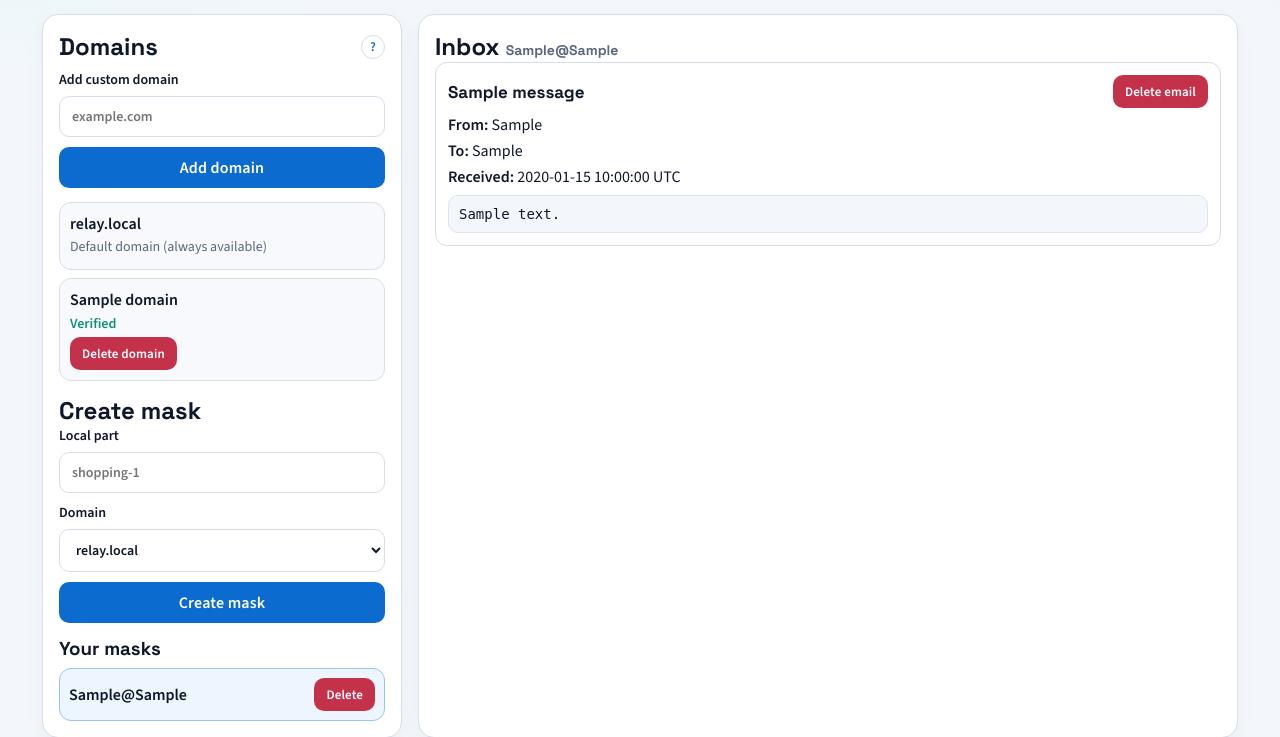
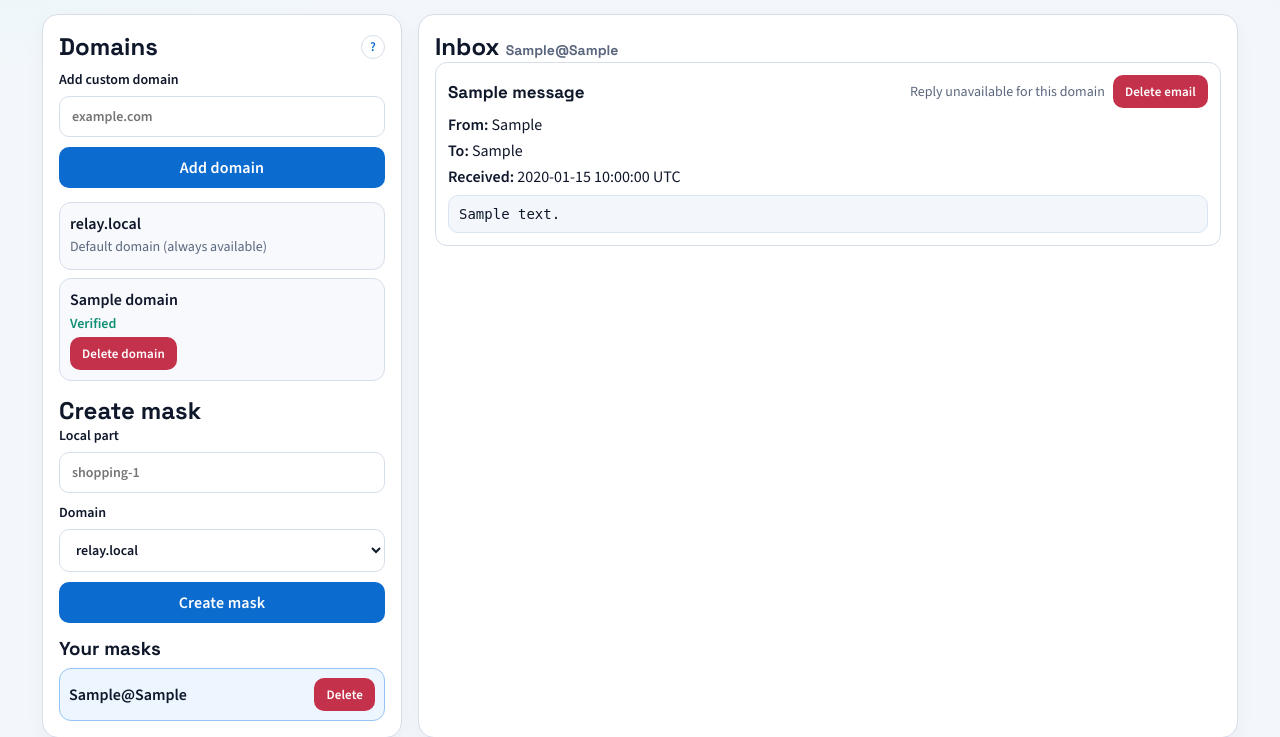
Before and after one commit to agarwalvijay/aliasnest, a FastAPI app: page /dashboard in a window 1280 px wide. Shown: the part 66-803 px from the top of the page. Run offline with FastAPI, Linux system fonts and the light colour scheme; the visitor is signed in with stand-in values (Sample User, id 1); tables that the repository leaves empty hold one stand-in row (values such as "Sample post").

Commit message:
Add SES-gated reply support for allowed alias domains

```diff
--- a/app/main.py
+++ b/app/main.py
@@ -1,7 +1,12 @@
 from datetime import datetime
+from email import policy
+from email.message import EmailMessage
+from email.parser import BytesParser
+from email.utils import parseaddr
 from pathlib import Path
 import re
 import secrets
+import smtplib
 from typing import Optional
 
 from fastapi import Depends, FastAPI, Form, HTTPException, Request
@@ -18,6 +23,13 @@ from .config import (
     ALLOWED_SIGNUP_EMAILS,
     DEFAULT_DOMAIN,
     MX_TARGET_HOST,
+    OUTBOUND_ALLOWED_DOMAINS,
+    OUTBOUND_FROM_NAME,
+    OUTBOUND_SMTP_HOST,
+    OUTBOUND_SMTP_PASS,
+    OUTBOUND_SMTP_PORT,
+    OUTBOUND_SMTP_STARTTLS,
+    OUTBOUND_SMTP_USER,
     PUBLIC_SMTP_PORT,
     SECRET_KEY,
     SIGNUP_INVITE_CODE,
@@ -90,6 +102,65 @@ def _extract_mx_hosts(mx_answers) -> set[str]:
         if value:
             hosts.add(value)
     return hosts
+
+
+def _can_send_from_domain(domain: str) -> bool:
+    if not OUTBOUND_SMTP_HOST or not OUTBOUND_SMTP_USER or not OUTBOUND_SMTP_PASS:
+        return False
+    if "*" in OUTBOUND_ALLOWED_DOMAINS:
+        return True
+    return domain.strip().lower().rstrip(".") in OUTBOUND_ALLOWED_DOMAINS
+
+
+def _reply_metadata(message: Message) -> tuple[str, str, str, str]:
+    reply_to = ""
+    message_id = ""
+    references = ""
+    subject = message.subject or "(No Subject)"
+    try:
+        raw_path = Path(message.raw_path)
+        if raw_path.exists():
+            parsed = BytesParser(policy=policy.default).parsebytes(raw_path.read_bytes())
+            reply_to = parsed.get("Reply-To", "") or parsed.get("From", "")
+            message_id = parsed.get("Message-ID", "") or ""
+            references = parsed.get("References", "") or ""
+            subject = parsed.get("Subject", "") or subject
+    except Exception:
+        reply_to = ""
+
+    if not reply_to:
+        reply_to = message.from_addr
+    _, reply_address = parseaddr(reply_to)
+    if not reply_address:
+        _, reply_address = parseaddr(message.from_addr)
+    return reply_address, message_id.strip(), references.strip(), subject
+
+
+def _send_reply_email(mask: Mask, target_email: str, reply_body: str, in_reply_to: str, references: str, original_subject: str):
+    subject = original_subject.strip() if original_subject else "(No Subject)"
+    if not subject.lower().startswith("re:"):
+        subject = f"Re: {subject}"
+
+    sender = f"{mask.local_part}@{mask.domain}"
+    msg = EmailMessage()
+    msg["From"] = f"{OUTBOUND_FROM_NAME} <{sender}>"
+    msg["To"] = target_email
+    msg["Subject"] = subject
+    if in_reply_to:
+        msg["In-Reply-To"] = in_reply_to
+    if references and in_reply_to:
+        msg["References"] = f"{references} {in_reply_to}".strip()
+    elif in_reply_to:
+        msg["References"] = in_reply_to
+    elif references:
+        msg["References"] = references
+    msg.set_content(reply_body)
+
+    with smtplib.SMTP(OUTBOUND_SMTP_HOST, OUTBOUND_SMTP_PORT, timeout=20) as smtp:
+        if OUTBOUND_SMTP_STARTTLS:
+            smtp.starttls()
+        smtp.login(OUTBOUND_SMTP_USER, OUTBOUND_SMTP_PASS)
+        smtp.send_message(msg)
 
 
 def _ensure_default_domain():
@@ -334,6 +405,7 @@ def dashboard(
             "dns_available": DNS_AVAILABLE,
             "mx_target_host": MX_TARGET_HOST,
             "public_smtp_port": PUBLIC_SMTP_PORT,
+            "can_reply_active_mask": bool(active_mask and _can_send_from_domain(active_mask.domain)),
             "now": datetime.utcnow(),
         },
     )
@@ -406,6 +478,45 @@ def delete_message(
     db.commit()
     keep_mask = selected_mask if selected_mask else mask_id
     return RedirectResponse(url=f"/dashboard?selected_mask={keep_mask}&info=Message+deleted", status_code=302)
+
+
+@app.post("/messages/{message_id}/reply")
+def reply_message(
+    message_id: int,
+    reply_body: str = Form(...),
+    selected_mask: Optional[int] = Form(None),
+    user: User = Depends(require_user),
+    db: Session = Depends(get_db),
+):
+    message = db.scalar(
+        select(Message)
+        .join(Mask, Message.mask_id == Mask.id)
+        .where(Message.id == message_id, Mask.user_id == user.id)
+    )
+    if not message:
+        return RedirectResponse(url="/dashboard?error=Message+not+found", status_code=302)
+
+    mask = db.get(Mask, message.mask_id)
+    if not mask:
+        return RedirectResponse(url="/dashboard?error=Mask+not+found", status_code=302)
+    if not _can_send_from_domain(mask.domain):
+        return RedirectResponse(url=f"/dashboard?selected_mask={mask.id}&error=Reply+not+enabled+for+{mask.domain}", status_code=302)
+
+    cleaned_reply = reply_body.strip()
+    if not cleaned_reply:
+        return RedirectResponse(url=f"/dashboard?selected_mask={mask.id}&error=Reply+message+cannot+be+empty", status_code=302)
+
+    target_email, in_reply_to, references, original_subject = _reply_metadata(message)
+    if not target_email:
+        return RedirectResponse(url=f"/dashboard?selected_mask={mask.id}&error=Could+not+resolve+reply+recipient", status_code=302)
+
+    try:
+        _send_reply_email(mask, target_email, cleaned_reply, in_reply_to, references, original_subject)
+    except Exception:
+        return RedirectResponse(url=f"/dashboard?selected_mask={mask.id}&error=Failed+to+send+reply+via+outbound+SMTP", status_code=302)
+
+    keep_mask = selected_mask if selected_mask else mask.id
+    return RedirectResponse(url=f"/dashboard?selected_mask={keep_mask}&info=Reply+sent", status_code=302)
 
 
 @app.post("/masks/{mask_id}/delete")
--- a/app/static/styles.css
+++ b/app/static/styles.css
@@ -53,6 +53,7 @@ label {
 
 input,
 select,
+textarea,
 button {
   width: 100%;
   border-radius: 10px;
@@ -61,7 +62,8 @@ button {
 }
 
 input,
-select {
+select,
+textarea {
   background: #fff;
   color: var(--ink);
   padding: 10px 12px;
@@ -301,6 +303,45 @@ button.danger:hover {
   margin-bottom: 6px;
 }
 
+.message-actions {
+  display: flex;
+  align-items: center;
+  gap: 8px;
+}
+
+.action-link {
+  list-style: none;
+  cursor: pointer;
+  color: var(--accent);
+  font-weight: 600;
+  font-size: 14px;
+}
+
+.action-link::-webkit-details-marker {
+  display: none;
+}
+
+.reply-menu {
+  position: relative;
+}
+
+.reply-form {
+  position: absolute;
+  right: 0;
+  top: 26px;
+  z-index: 9;
+  width: min(360px, 80vw);
+  border: 1px solid var(--line);
+  border-radius: 12px;
+  background: #fff;
+  padding: 10px;
+  box-shadow: 0 12px 26px rgba(15, 23, 42, 0.14);
+}
+
+.reply-form textarea {
+  resize: vertical;
+}
+
 .message h4 {
   font-size: 17px;
 }
--- a/app/templates/dashboard.html
+++ b/app/templates/dashboard.html
@@ -134,10 +134,26 @@
             <article class="message">
               <div class="message-head">
                 <h4>{{ msg.subject }}</h4>
-                <form method="post" action="/messages/{{ msg.id }}/delete" class="inline-form">
-                  {% if active_mask %}<input type="hidden" name="selected_mask" value="{{ active_mask.id }}" />{% endif %}
-                  <button type="submit" class="danger">Delete email</button>
-                </form>
+                <div class="message-actions">
+                  {% if can_reply_active_mask %}
+                    <details class="reply-menu">
+                      <summary class="action-link">Reply</summary>
+                      <form method="post" action="/messages/{{ msg.id }}/reply" class="stack reply-form">
+                        {% if active_mask %}<input type="hidden" name="selected_mask" value="{{ active_mask.id }}" />{% endif %}
+                        <label>Reply message
+                          <textarea name="reply_body" rows="4" required placeholder="Write your reply..."></textarea>
+                        </label>
+                        <button type="submit">Send reply</button>
+                      </form>
+                    </details>
+                  {% else %}
+                    <span class="subtle">Reply unavailable for this domain</span>
+                  {% endif %}
+                  <form method="post" action="/messages/{{ msg.id }}/delete" class="inline-form">
+                    {% if active_mask %}<input type="hidden" name="selected_mask" value="{{ active_mask.id }}" />{% endif %}
+                    <button type="submit" class="danger">Delete email</button>
+                  </form>
+                </div>
               </div>
               <p><strong>From:</strong> {{ msg.from_addr }}</p>
               <p><strong>To:</strong> {{ msg.to_addr }}</p>
```
Also changed, not shown: app/config.py (+11 -0 lines), README.md, 1 other file.
